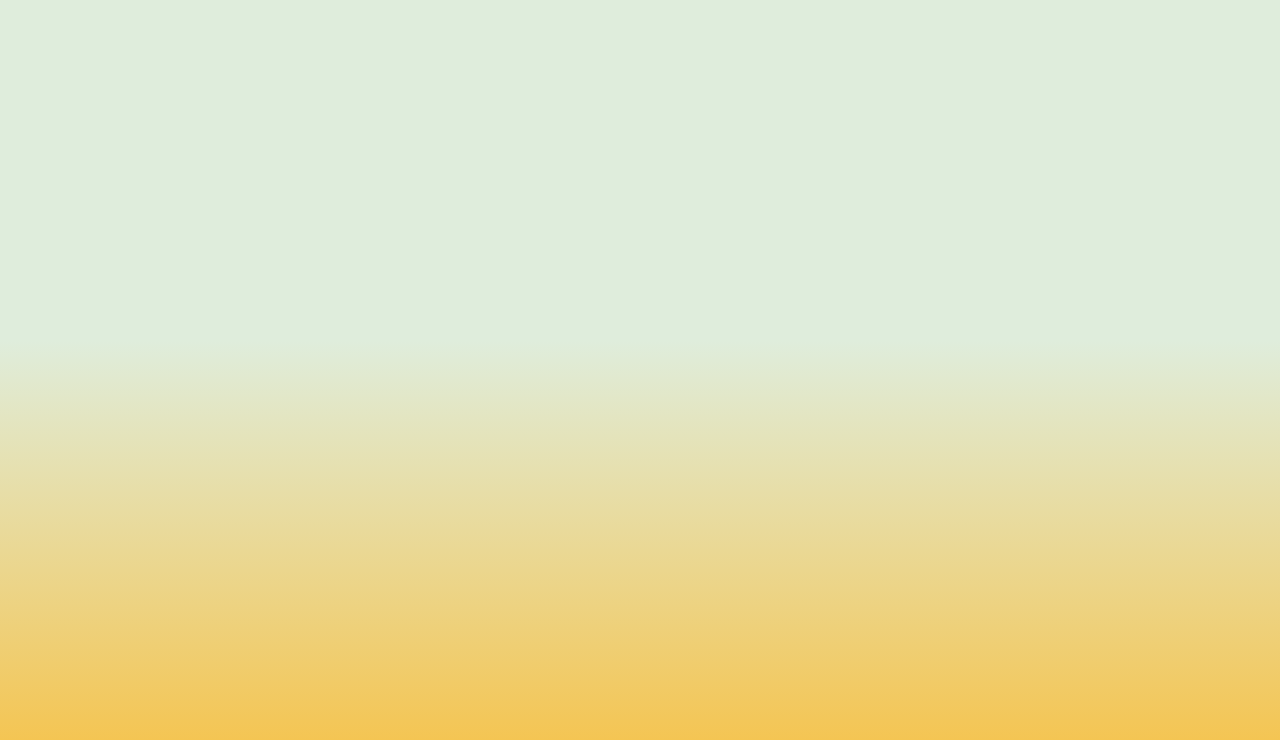
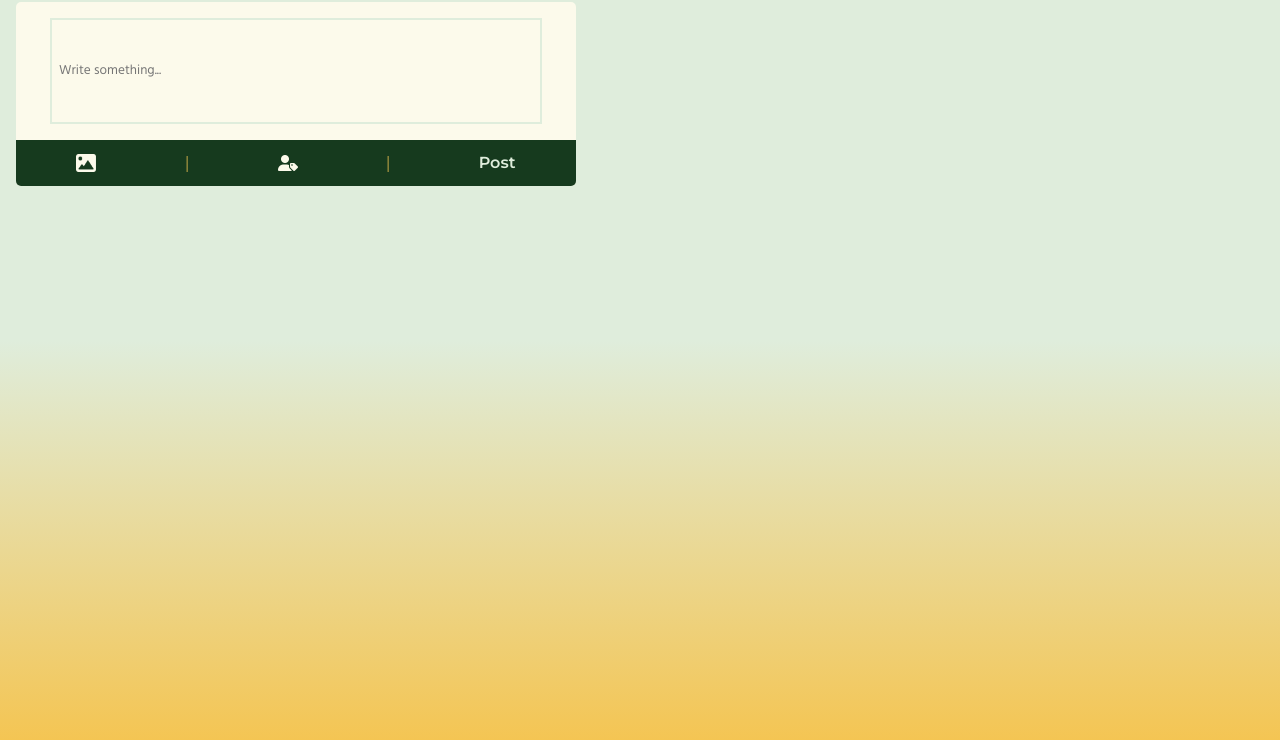
Before and after one commit to FrancescoBoccia/TeamProject__FrancescoBoccia-Kris, a plain HTML site: page index.html in a window 1280 px wide. Shown: the part 60-800 px from the top of the page. Drawn offline with Linux system fonts and the light colour scheme.

Commit message:
Post Container added

```diff
--- a/index.html
+++ b/index.html
@@ -5,6 +5,7 @@
     <meta http-equiv="X-UA-Compatible" content="IE=edge" />
     <meta name="viewport" content="width=device-width, initial-scale=1.0" />
     <link rel="stylesheet" href="style/css/style.css" />
+
     <link rel="shortcut icon" type="image" href="/mock up/Logo.png" />
     <title>Log In</title>
   </head>
@@ -16,9 +17,9 @@
       <div class="container__inside">
         <form class="form">
           <label for="email">E-mail</label>
-          <input type="email" class="form__inputEmail" />
+          <input type="email" class="form__inputEmail" required="" />
           <label for="password">Password</label>
-          <input type="password" class="form__inputPassword" />
+          <input type="password" class="form__inputPassword" required="" />
         </form>
         <div>
           <a
@@ -40,13 +41,23 @@
       <div class="container__inside">
         <form class="form" autocomplete="on">
           <label for="fname">First Name</label>
-          <input type="text" class="form__inputFirstName" autocomplete="nope" />
+          <input
+            type="text"
+            class="form__inputFirstName"
+            autocomplete="nope"
+            required=""
+          />
           <label for="lname">Last Name</label>
-          <input type="text" class="form__inputLastName" autocomplete="nope" />
+          <input
+            type="text"
+            class="form__inputLastName"
+            autocomplete="nope"
+            required=""
+          />
           <label for="email">E-mail</label>
-          <input type="email" class="form__inputEmail" />
+          <input type="email" class="form__inputEmail" required="" />
           <label for="password">Password</label>
-          <input type="password" class="form__inputPassword" />
+          <input type="password" class="form__inputPassword" required="" />
         </form>
         <div>
           <a
@@ -71,7 +82,11 @@
       />
       <div class="userIcon">
         <div class="userIcon__frame">
-          <img class="userIcon__image" src="/mock up/bella 1 faccia.jpg" alt="" />
+          <img
+            class="userIcon__image"
+            src="/mock up/bella 1 faccia.jpg"
+            alt=""
+          />
         </div>
 
         <div class="burgerMenu">
@@ -81,5 +96,28 @@
         </div>
       </div>
     </div>
+
+    <!-- Post Section -->
+
+    <div class="post">
+      <input
+        class="post__inside"
+        type="text"
+        placeholder="Write something..."
+        name="post"
+      />
+      <div class="postAction">
+        <div class="postAction__style postAction__image">
+          <img class="postAction__icons postAction__imageIcon" src="/Icons/Image Vector.png" />
+        </div>
+        <span class="postAction__span">|</span>
+        <div class="postAction__style postAction__tagUser">
+          <img class="postAction__icons" src="/Icons/Tag.png" />
+
+        </div>
+        <span class="postAction__span">|</span>
+        <div class="postAction__style postAction__postSubmit">Post</div>
+      </div>
+    </div>
   </body>
 </html>
--- a/style.scss
+++ b/style.scss
@@ -14,7 +14,8 @@
   --second-font: "Hind", sans-serif;
 }
 
-html {
+html,
+body {
   height: 100%;
   width: 100%;
   padding: 0;
@@ -119,11 +120,14 @@ html {
     border-radius: 3px;
   }
   &__inputSearch {
-    width: calc(60% - 1rem);
     font-family: var(--second-font);
-    padding-left: 5px;
+    width: calc(65% - 1rem);
+    padding: 3px;
     border: none;
+    color: #979191;
     background-color: var(--main-light-color);
+    text-indent: 5px;
+    margin-top: 2px;
     &:focus {
       outline: none;
     }
@@ -133,21 +137,21 @@ html {
   display: flex;
   justify-content: space-between;
   align-items: center;
-  gap: 0.6rem;
+  gap: 0.7rem;
   &__profileImage {
     display: flex;
+    height: 25px;
     justify-content: center;
+    border-radius: 50%;
     width: 25px;
-    height: 25px;
-    border-radius: 50%;
     overflow: hidden;
   }
   &__image {
     align-items: center;
+    height: 25px;
     width: 25px;
-    height: 25px;
+    border-radius: 50%;
     object-fit: cover;
-    border-radius: 50%;
     vertical-align: middle;
   }
 }
@@ -158,25 +162,80 @@ html {
   align-items: center;
   flex-direction: column;
   gap: 0.3rem;
+  height: 30px;
   width: 30px;
-  height: 30px;
   margin-right: 5px;
   &:hover > .line1 {
     position: absolute;
     transform: rotate(40deg);
-    transition-duration: .7s;
+    transition-duration: 0.7s;
   }
   &:hover > .line2 {
     position: absolute;
     transform: rotate(-40deg);
-    transition-duration: .5s;
+    transition-duration: 0.5s;
   }
   &:hover > .line3 {
     display: none;
   }
   &__line {
+    height: 1.5px;
     width: 1.3rem;
-    height: 1.5px;
     background-color: var(--main-deep-color);
   }
 }
+
+// POST CONTAINER
+
+.post {
+  display: flex;
+  justify-content: center;
+  align-items: center;
+  flex-direction: column;
+  max-width: 35rem;
+  height: calc(25% - 1rem);
+  margin: 1rem;
+  border-radius: 5px;
+  background-color: var(--main-light-color);
+  &__inside {
+    height: 75%;
+    width: 35rem;
+    max-width: calc(90% - 20px);
+    font-family: var(--second-font);
+    margin-top: 1rem;
+    color: #979191;
+    border: 2px solid var(--second-light-color);
+    background-color: var(--main-light-color);
+    text-indent: 5px;
+    outline: none;
+  }
+}
+
+.postAction {
+  display: flex;
+  justify-content: space-around;
+  flex-direction: row;
+  align-items: center;
+  height: 35%;
+  width: 100%;
+  margin-top: 1rem;
+  color: var(--second-light-color);
+  border-radius: 0 0 5px 5px;
+  background-color: var(--third-deep-color);
+  &__span {
+    color: var(--main-deep-color);
+  }
+  &__icons {
+    height: 20px;
+    width: 20px;
+    vertical-align: middle;
+    object-fit: contain;
+  }
+  &__imageIcon {
+    margin-left: 1rem;
+  }
+  &__postSubmit {
+    font-family: var(--main-font);
+    margin-right: 1rem;
+  }
+}
```
Also changed, not shown: Icons/Image Vector.png (added), Icons/Tag.png (added), style/css/style.css, 1 other file.
